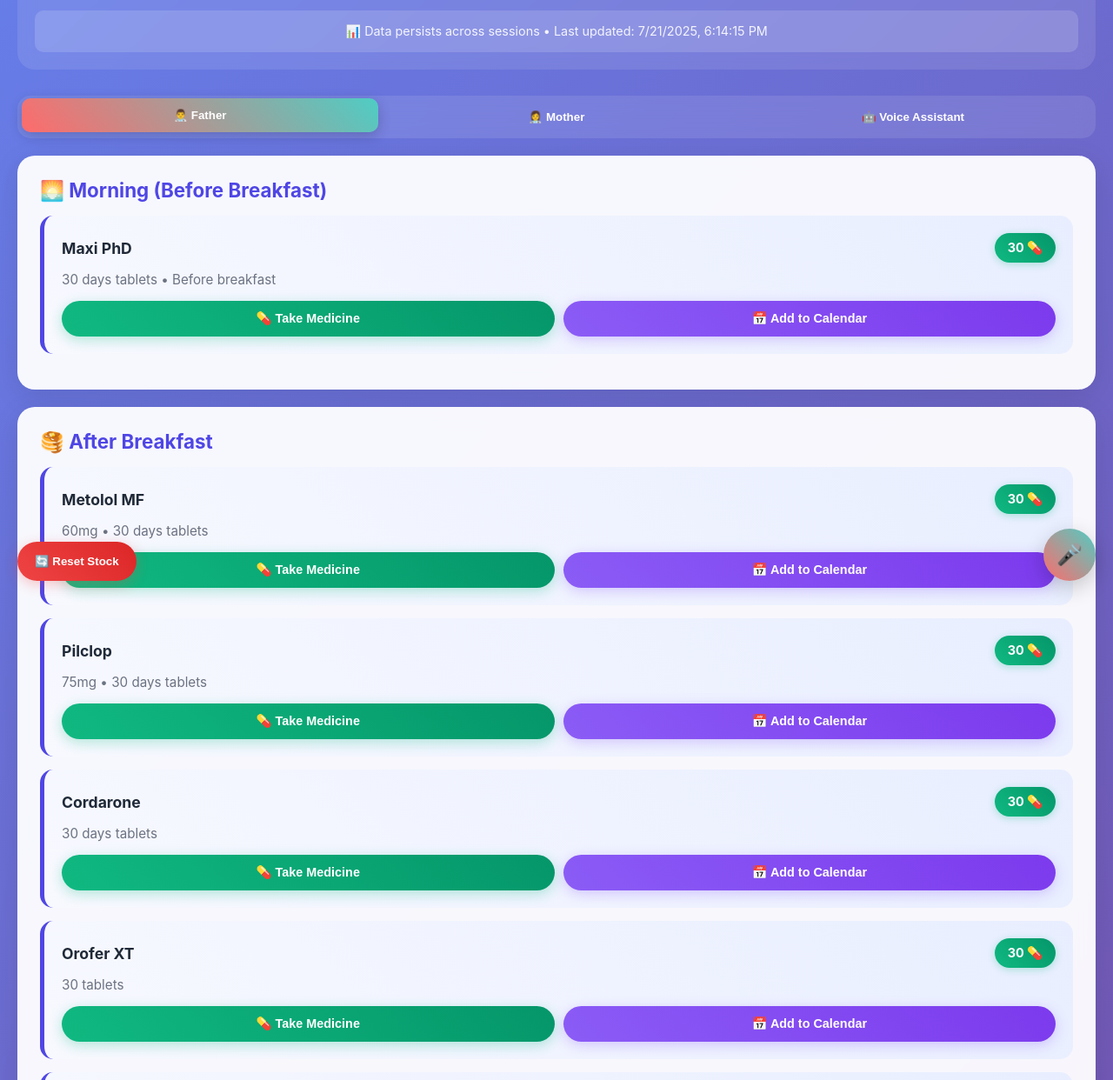
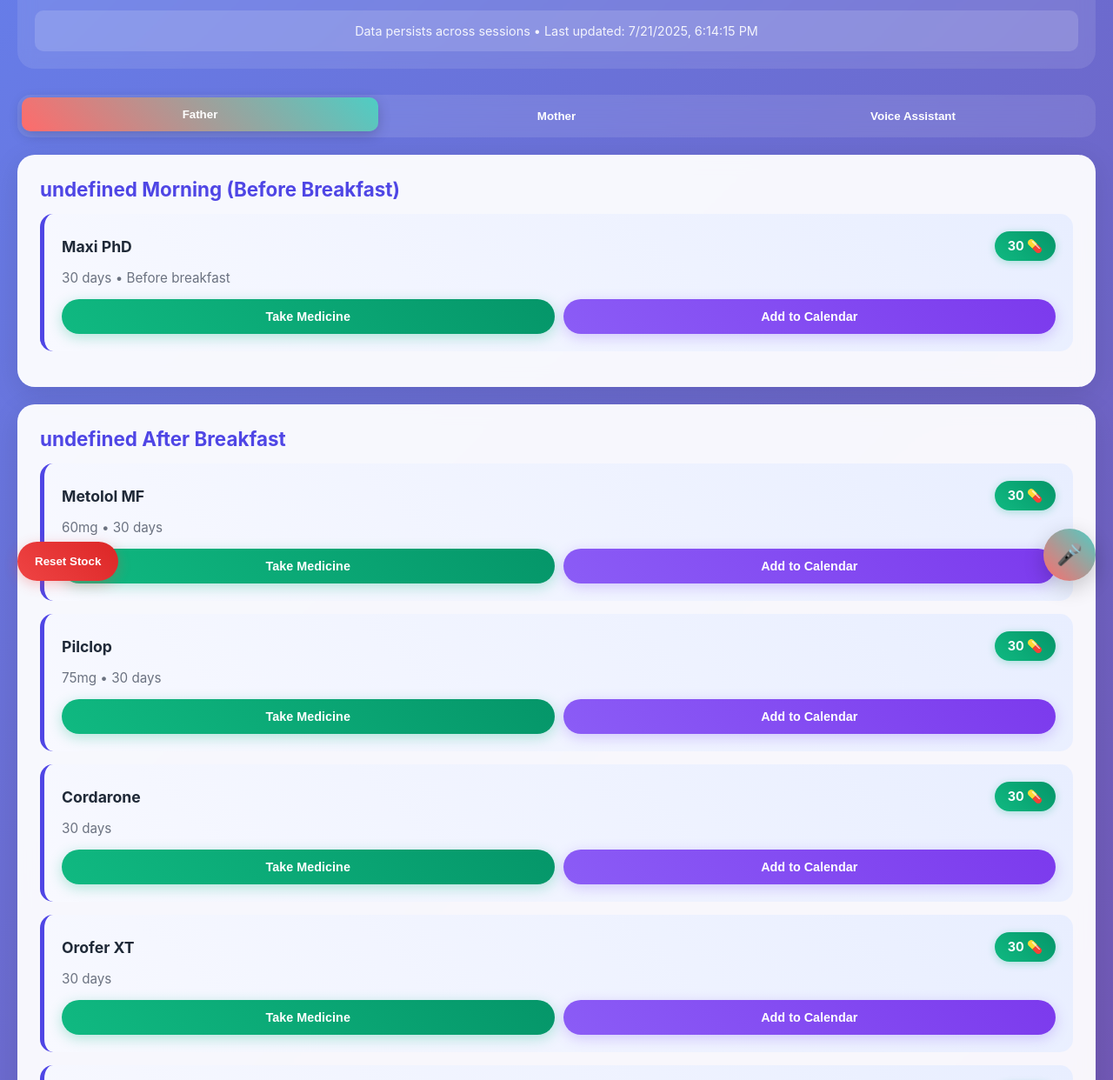
Before and after one commit to garvita-d/medicines_tracker, a plain HTML site: page index.html in a window 1280 px wide. Shown: the part 112-1354 px from the top of the page at 87% size. Drawn offline with Linux system fonts and the light colour scheme.

Commit message:
Add files via upload

```diff
--- a/index.html
+++ b/index.html
@@ -387,17 +387,17 @@
         </div>
 
         <div class="header">
-            <h1>💊 Medicine Reminder System</h1>
+            <h1>Medicine Reminder System</h1>
             <p>Never miss your medication again!</p>
             <div class="data-info" id="dataInfo">
-                📊 Data persists across sessions • Last updated: <span id="lastUpdate">Never</span>
+                Data persists across sessions • Last updated: <span id="lastUpdate">Never</span>
             </div>
         </div>
 
         <div class="tabs">
-            <button class="tab active" onclick="switchTab('father')">👨‍⚕️ Father</button>
-            <button class="tab" onclick="switchTab('mother')">👩‍⚕️ Mother</button>
-            <button class="tab" onclick="switchTab('chat')">🤖 Voice Assistant</button>
+            <button class="tab active" onclick="switchTab('father')">Father</button>
+            <button class="tab" onclick="switchTab('mother')">Mother</button>
+            <button class="tab" onclick="switchTab('chat')">Voice Assistant</button>
         </div>
 
         <div id="father" class="person-section active">
@@ -410,7 +410,7 @@
 
         <div id="chat" class="person-section">
             <div class="time-slot">
-                <h3>🤖 Voice Assistant</h3>
+                <h3>Voice Assistant</h3>
                 <p>Click the voice button to interact with your medicine assistant. You can:</p>
                 <ul style="margin: 20px 0; color: #6B7280; line-height: 1.6;">
                     <li>• Check medicine stock levels</li>
@@ -433,7 +433,7 @@
     </div>
 
     <button class="voice-assistant" onclick="toggleVoiceAssistant()" id="voiceBtn">🎤</button>
-    <button class="reset-btn" onclick="resetAllStock()">🔄 Reset Stock</button>
+    <button class="reset-btn" onclick="resetAllStock()">Reset Stock</button>
 
     <div class="voice-output" id="voiceOutput">
         <h3>🎤 Voice Assistant</h3>
@@ -451,14 +451,14 @@
         const originalMedicineData = {
             father: {
                 morning: [
-                    { name: "Maxi PhD", dose: "30 days tablets", timing: "Before breakfast", stock: 30, originalStock: 30, lastTaken: null }
+                    { name: "Maxi PhD", dose: "30 days", timing: "Before breakfast", stock: 30, originalStock: 30, lastTaken: null }
                 ],
                 afterBreakfast: [
-                    { name: "Metolol MF", dose: "60mg", timing: "30 days tablets", stock: 30, originalStock: 30, lastTaken: null },
-                    { name: "Pilclop", dose: "75mg", timing: "30 days tablets", stock: 30, originalStock: 30, lastTaken: null },
-                    { name: "Cordarone", dose: "30 days tablets", timing: "", stock: 30, originalStock: 30, lastTaken: null },
-                    { name: "Orofer XT", dose: "30 tablets", timing: "", stock: 30, originalStock: 30, lastTaken: null },
-                    { name: "Hyqvit", dose: "30 tablets", timing: "", stock: 30, originalStock: 30, lastTaken: null }
+                    { name: "Metolol MF", dose: "60mg", timing: "30 days", stock: 30, originalStock: 30, lastTaken: null },
+                    { name: "Pilclop", dose: "75mg", timing: "30 days", stock: 30, originalStock: 30, lastTaken: null },
+                    { name: "Cordarone", dose: "30 days", timing: "", stock: 30, originalStock: 30, lastTaken: null },
+                    { name: "Orofer XT", dose: "30 days", timing: "", stock: 30, originalStock: 30, lastTaken: null },
+                    { name: "Hyqvit", dose: "30 days", timing: "", stock: 30, originalStock: 30, lastTaken: null }
                 ],
                 afternoon: [
                     { name: "Acitrom", dose: "1mg/2mg alternate days", timing: "4pm", stock: 30, originalStock: 30, lastTaken: null }
@@ -470,7 +470,7 @@
             },
             mother: {
                 afterBreakfast: [
-                    { name: "Telzox H", dose: "30 tablets", timing: "", stock: 30, originalStock: 30, lastTaken: null },
+                    { name: "Telzox H", dose: "30 days", timing: "", stock: 30, originalStock: 30, lastTaken: null },
                     { name: "Cinod", dose: "10mg", timing: "After breakfast and dinner", stock: 60, originalStock: 60, lastTaken: null },
                     { name: "Zavamet", dose: "50/500", timing: "After breakfast and dinner", stock: 60, originalStock: 60, lastTaken: null }
                 ],
@@ -539,12 +539,12 @@
             if (savedData) {
                 // Use saved data
                 medicineData = savedData;
-                showNotification('📊 Previous data loaded successfully!');
+                showNotification('Previous data loaded successfully!');
             } else {
                 // Use original data for first time
                 medicineData = JSON.parse(JSON.stringify(originalMedicineData));
                 saveToStorage(medicineData);
-                showNotification('🆕 Welcome! New medicine tracker initialized.');
+                showNotification('Welcome! New medicine tracker initialized.');
             }
         }
 
@@ -598,10 +598,10 @@
             fatherSection.innerHTML = '';
 
             const timeSlots = [
-                { key: 'morning', title: '🌅 Morning (Before Breakfast)', icon: '🌅' },
-                { key: 'afterBreakfast', title: '🥞 After Breakfast', icon: '🥞' },
-                { key: 'afternoon', title: '☀️ Afternoon (4 PM)', icon: '☀️' },
-                { key: 'afterDinner', title: '🌙 After Dinner', icon: '🌙' }
+                { key: 'morning', title: 'Morning (Before Breakfast)' },
+                { key: 'afterBreakfast', title: 'After Breakfast' },
+                { key: 'afternoon', title: 'Afternoon (4 PM)' },
+                { key: 'afterDinner', title: 'After Dinner'}
             ];
 
             timeSlots.forEach(slot => {
@@ -625,8 +625,8 @@
             motherSection.innerHTML = '';
 
             const timeSlots = [
-                { key: 'afterBreakfast', title: '🥞 After Breakfast', icon: '🥞' },
-                { key: 'afterDinner', title: '🌙 After Dinner', icon: '🌙' }
+                { key: 'afterBreakfast', title: 'After Breakfast'},
+                { key: 'afterDinner', title: 'After Dinner' }
             ];
 
             timeSlots.forEach(slot => {
@@ -662,7 +662,7 @@
 
             let stockStatus = '';
             if (takenToday) {
-                stockStatus = '✅ Taken Today';
+                stockStatus = 'Taken Today';
             } else if (isLowStock) {
                 stockStatus = `${medicine.stock} ⚠️`;
             } else {
@@ -690,10 +690,10 @@
                     <button class="btn btn-take"
                             onclick="takeMedicine('${person}', '${slot}', ${index})"
                             ${medicine.stock <= 0 ? 'disabled' : ''}>
-                        ${medicine.stock <= 0 ? '❌ Out of Stock' : (takenToday ? '✅ Taken Today' : '💊 Take Medicine')}
+                        ${medicine.stock <= 0 ? '❌ Out of Stock' : (takenToday ? 'Taken Today' : 'Take Medicine')}
                     </button>
                     <button class="btn btn-calendar" onclick="addToCalendar('${medicine.name}', '${slot}')">
-                        📅 Add to Calendar
+                        Add to Calendar
                     </button>
                 </div>
             `;
@@ -732,7 +732,7 @@
                         renderMotherMedicines();
                     }
                 } else {
-                    showNotification('❌ Error saving data. Please try again.', 'error');
+                    showNotification('Error saving data. Please try again.', 'error');
                }
            } else {
                showNotification(`❌ ${medicine.name} is out of stock!`, 'error');
@@ -757,7 +757,7 @@
            const calendarUrl = `https://calendar.google.com/calendar/render?action=TEMPLATE&text=Take ${medicineName}&dates=${startDate.replace(/[-:]/g, '')}/${endDate.replace(/[-:]/g, '')}&details=Reminder to take ${medicineName}&recur=RRULE:FREQ=DAILY`;
 
            window.open(calendarUrl, '_blank');
-           showNotification(`📅 Calendar reminder created for ${medicineName}!`);
+           showNotification(`Calendar reminder created for ${medicineName}!`);
        }
 
        function resetAllStock() {
@@ -767,9 +767,9 @@
                if (saveData()) {
                    renderFatherMedicines();
                    renderMotherMedicines();
-                   showNotification('🔄 All medicine stock has been reset to original levels!');
+                   showNotification('All medicine stock has been reset to original levels!');
                } else {
-                   showNotification('❌ Error resetting stock. Please try again.', 'error');
+                   showNotification('Error resetting stock. Please try again.', 'error');
                }
            }
        }
```
